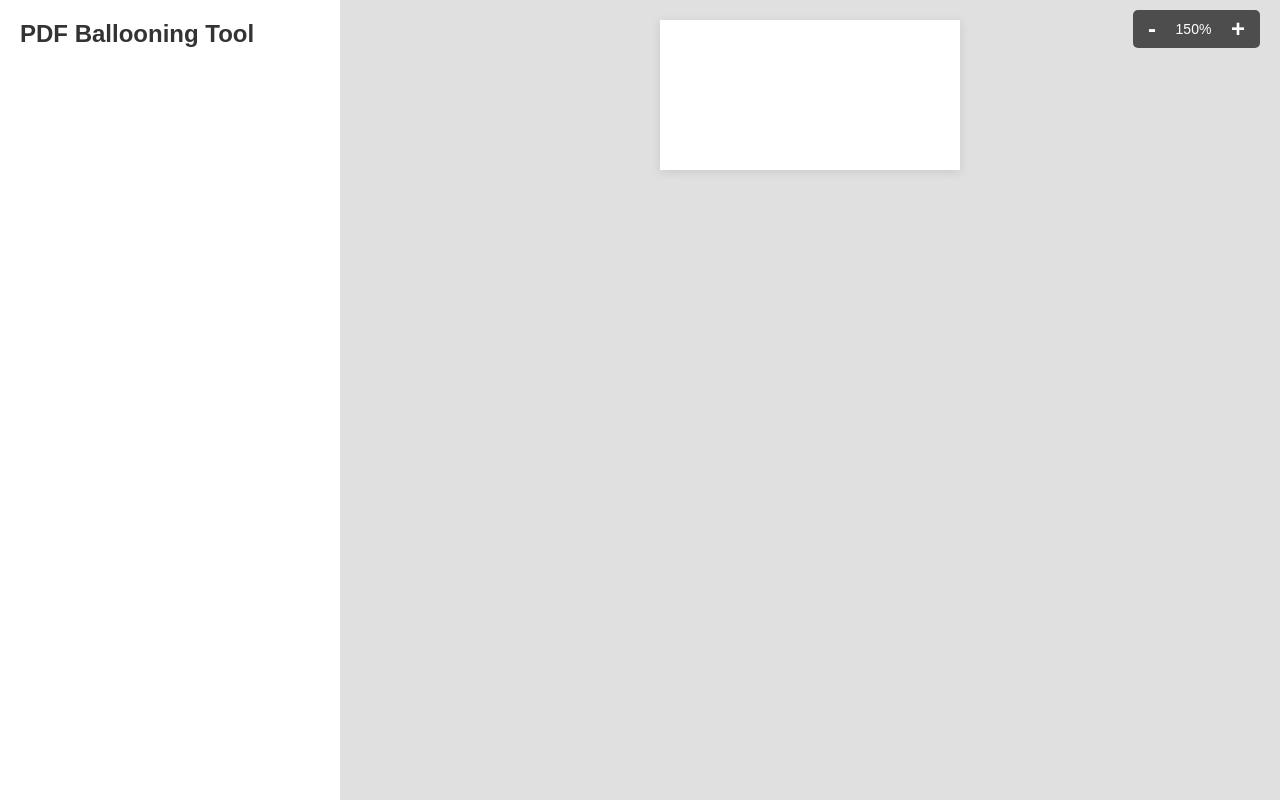
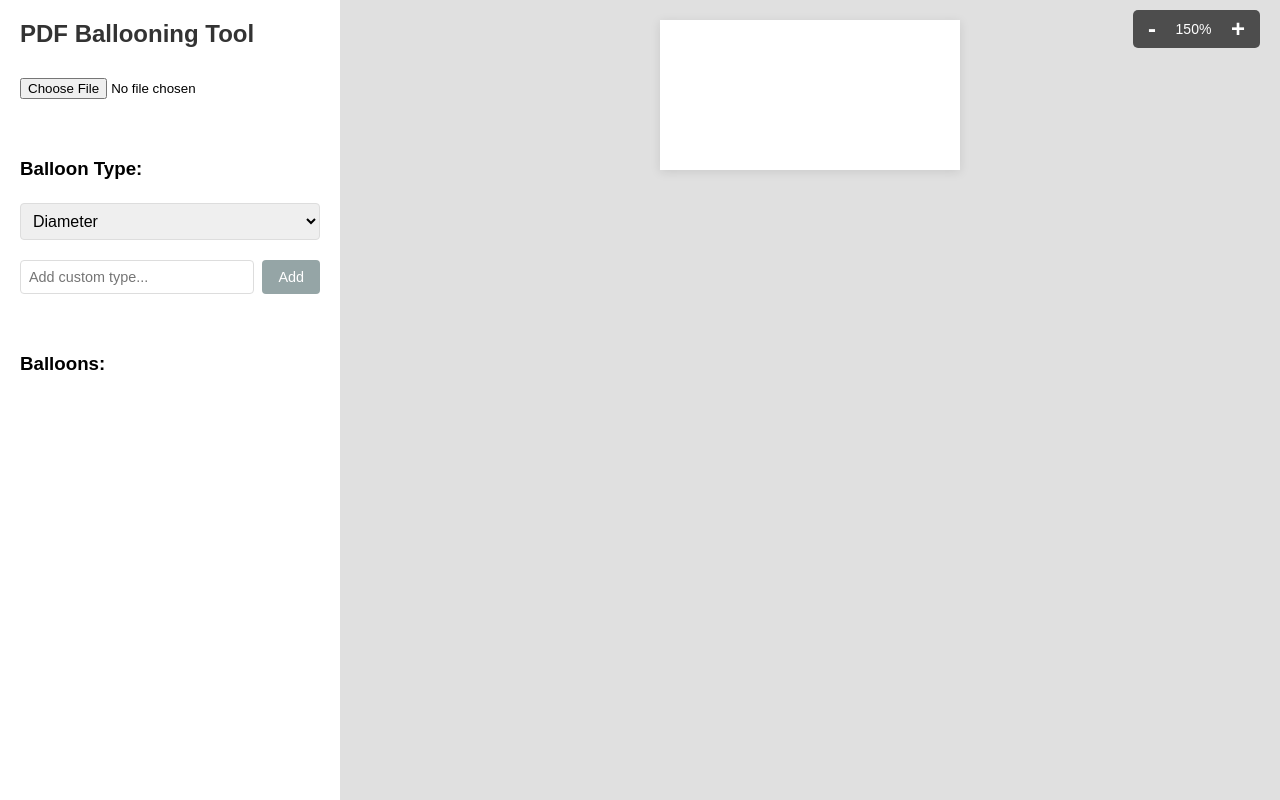
Before and after one commit to unitedrubber0-ops/ballooning-backend, a React (Vite) app in the folder client/: page / in a window 1280 px wide. Built offline with nearby package versions, Linux system fonts and the light colour scheme.

Commit message:
Fix: Restore missing sidebar UI

```diff
--- a/client/src/app.jsx
+++ b/client/src/app.jsx
@@ -1,3 +1,5 @@
+// client/src/app.jsx - COMPLETE CODE
+
 import React, { useState, useEffect, useRef } from 'react';
 import * as pdfjsLib from 'pdfjs-dist';
 import { jsPDF } from 'jspdf';
@@ -17,14 +19,14 @@ export default function App() {
     'Diameter', 'Length', 'Width', 'Height', 'X', 'Y', 'Z', 'Angle', 'Radius'
   ]);
 
-  // NEW STATE for Zooming
+  // STATE for Zooming
   const [zoomLevel, setZoomLevel] = useState(1.5);
 
-  // NEW STATE for Editing
+  // STATE for Editing
   const [editingBalloonId, setEditingBalloonId] = useState(null);
   const [editText, setEditText] = useState('');
 
-  // Download DOCX report with balloon numbers and closest text
+  // Download DOCX report
   const handleDownloadDocx = async () => {
     try {
       if (!balloons || balloons.length === 0) {
@@ -76,14 +78,12 @@ export default function App() {
     }
   };
 
-  // MODIFIED renderPDF to accept a zoom level
   const renderPDF = async (pdfFile, zoom) => {
     try {
       const arrayBuffer = await pdfFile.arrayBuffer();
       const pdf = await pdfjsLib.getDocument({ data: arrayBuffer }).promise;
       const page = await pdf.getPage(1);
 
-      // Use the passed zoom level
       const viewport = page.getViewport({ scale: zoom });
       const canvas = canvasRef.current;
       const context = canvas.getContext('2d');
@@ -91,13 +91,8 @@ export default function App() {
       canvas.height = viewport.height;
       canvas.width = viewport.width;
 
-      const renderContext = {
-        canvasContext: context,
-        viewport: viewport
-      };
-
+      const renderContext = { canvasContext: context, viewport: viewport };
       await page.render(renderContext).promise;
-      console.log('PDF rendered successfully');
 
     } catch (error) {
       console.error('Error rendering PDF:', error);
@@ -140,8 +135,7 @@ export default function App() {
       nearby: []
     };
 
-    const tempBalloons = [...balloons, newBalloon];
-    setBalloons(tempBalloons);
+    setBalloons(currentBalloons => [...currentBalloons, newBalloon]);
 
     try {
       const formData = new FormData();
@@ -193,56 +187,79 @@ export default function App() {
     });
   };
 
-  // MODIFIED useEffect to re-render on zoom change
   useEffect(() => {
     if (file) {
       renderPDF(file, zoomLevel).then(drawBalloons);
     }
-  }, [file, balloons, zoomLevel]); // Added zoomLevel dependency
+  }, [file, balloons, zoomLevel]);
 
   const handleExportPDF = async () => {
-    // ... (This function remains the same)
+    // ... logic for exporting to PDF ...
   };
 
-  // NEW FUNCTIONS for Zooming
-  const handleZoomIn = () => {
-    setZoomLevel(prevZoom => prevZoom + 0.25);
-  };
+  const handleZoomIn = () => setZoomLevel(prevZoom => prevZoom + 0.25);
+  const handleZoomOut = () => setZoomLevel(prevZoom => Math.max(0.25, prevZoom - 0.25));
 
-  const handleZoomOut = () => {
-    // Prevent zooming out too much
-    setZoomLevel(prevZoom => Math.max(0.25, prevZoom - 0.25));
-  };
-
-  // NEW FUNCTIONS for Editing
   const handleStartEditing = (balloon) => {
     setEditingBalloonId(balloon.id);
     setEditText(balloon.type);
   };
-
   const handleSaveEdit = (balloonId) => {
-    setBalloons(balloons.map(b =>
-      b.id === balloonId ? { ...b, type: editText } : b
-    ));
+    setBalloons(balloons.map(b => b.id === balloonId ? { ...b, type: editText } : b));
     setEditingBalloonId(null);
-    setEditText('');
   };
-
-  const handleCancelEdit = () => {
-    setEditingBalloonId(null);
-    setEditText('');
-  };
-
+  const handleCancelEdit = () => setEditingBalloonId(null);
 
   return (
     <div className="container">
       <div className="sidebar">
         <h1>PDF Ballooning Tool</h1>
-        {/* ... (upload-section and type-selector are the same) ... */}
+
+        <div className="upload-section">
+          <input type="file" accept=".pdf" onChange={handleFileChange} />
+          {fileName && <p>Selected file: {fileName}</p>}
+        </div>
+
+        <div className="type-selector">
+          <h3>Balloon Type:</h3>
+          <select
+            value={selectedType}
+            onChange={(e) => setSelectedType(e.target.value)}
+            className="type-dropdown"
+          >
+            {types.map(type => (
+              <option key={type} value={type}>{type}</option>
+            ))}
+          </select>
+
+          <form onSubmit={handleAddCustomType} className="custom-type-form">
+            <input
+              type="text"
+              value={customType}
+              onChange={(e) => setCustomType(e.target.value)}
+              placeholder="Add custom type..."
+              className="custom-type-input"
+            />
+            <button
+              type="submit"
+              className="custom-type-button"
+              disabled={!customType || types.includes(customType)}
+            >
+              Add
+            </button>
+          </form>
+        </div>
+
         <div className="balloon-list">
-          {/* ... (balloon-header-row is the same) ... */}
+          <div className="balloon-header-row">
+            <h3>Balloons:</h3>
+            {balloons.length > 0 && (
+              <button onClick={handleResetBalloons} className="reset-button">
+                Reset All
+              </button>
+            )}
+          </div>
 
-          {/* MODIFIED balloon list to include editing UI */}
           {balloons.map((balloon) => (
             <div key={balloon.id} className="balloon-item">
               <div className="balloon-header">
@@ -279,6 +296,7 @@ export default function App() {
               )}
             </div>
           ))}
+
           {balloons.length > 0 && (
             <div className="button-group">
               <button onClick={handleExportPDF} className="export-button">Export PDF</button>
@@ -288,7 +306,6 @@ export default function App() {
         </div>
       </div>
       <div className="pdf-container">
-        {/* NEW Zoom controls */}
         <div className="zoom-controls">
             <button onClick={handleZoomOut}>-</button>
             <span>{Math.round(zoomLevel * 100)}%</span>
```
